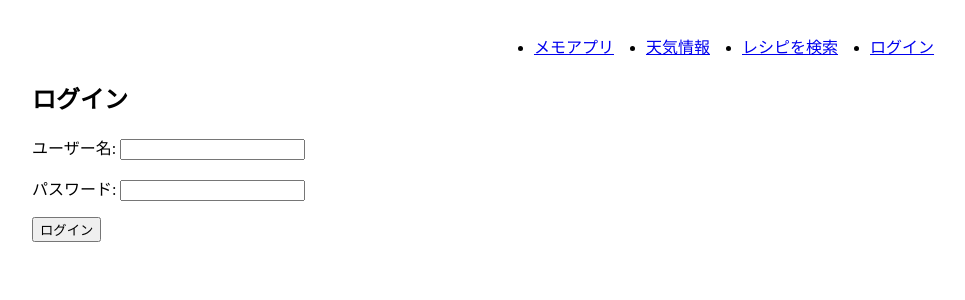
After one commit to tabeyuuichi/flask-project, a Flask app: page /login in a window 1280 px wide. The commit adds this page. Shown: the top 300 px of the page, without its empty margins (278-1243 px from the left). Run offline with Flask 3, Linux system fonts and the light colour scheme; some libraries are stand-ins or nearby versions.

Commit message:
Add basic login feature

```diff
--- a/app.py
+++ b/app.py
@@ -1,14 +1,50 @@
-from flask import Flask
-from flask import render_template,g
+from flask import Flask, render_template, g, session, redirect, url_for, request
+from functools import wraps
+import os
 
 import weather
 import recipe
 import memo
 
+
+def login_required(view):
+    @wraps(view)
+    def wrapped_view(*args, **kwargs):
+        if not session.get('logged_in'):
+            return redirect(url_for('login'))
+        return view(*args, **kwargs)
+
+    return wrapped_view
+
 app = Flask(__name__)
+app.secret_key = os.getenv("FLASK_SECRET_KEY", "changeme")
+
+# ログインページ
+@app.route('/login', methods=['GET', 'POST'])
+def login():
+    if request.method == 'POST':
+        username = request.form.get('username')
+        password = request.form.get('password')
+        if (
+            username == os.getenv("APP_USERNAME")
+            and password == os.getenv("APP_PASSWORD")
+        ):
+            session['logged_in'] = True
+            return redirect(url_for('memo_top'))
+        return render_template('login.html', error='Invalid credentials')
+
+    return render_template('login.html')
+
+
+@app.route('/logout')
+def logout():
+    session.pop('logged_in', None)
+    return redirect(url_for('login'))
+
 
 # メモページのルート
 @app.route('/')
+@login_required
 def memo_top():
     return memo.memo_top()
 
@@ -19,11 +55,13 @@ def close_db(error):
 
 # メモを追加するルート
 @app.route('/add', methods=['POST'])
+@login_required
 def add_memo():
     return memo.add_memo()
 
 # メモを削除するルート
 @app.route('/delete/<int:memo_id>', methods=['POST'])
+@login_required
 def delete_memo(memo_id):
     return memo.delete_memo(memo_id)
 
--- a/templates/base.html
+++ b/templates/base.html
@@ -11,9 +11,14 @@
     <header>
         <nav>
             <ul>
-                <li><a href = "/">メモアプリ</a></li>
-                <li><a href = "weather">天気情報</a></li>
-                <li><a href = "recipe">レシピを検索</a></li>
+                <li><a href="/">メモアプリ</a></li>
+                <li><a href="/weather">天気情報</a></li>
+                <li><a href="/recipe">レシピを検索</a></li>
+                {% if session.get('logged_in') %}
+                <li><a href="/logout">ログアウト</a></li>
+                {% else %}
+                <li><a href="/login">ログイン</a></li>
+                {% endif %}
             </ul>
         </nav>
     </header>
--- /dev/null
+++ b/templates/login.html
@@ -0,0 +1,13 @@
+{% extends "base.html" %}
+
+{% block title %}ログイン{% endblock %}
+
+{% block content %}
+<h1>ログイン</h1>
+<form method="POST">
+    <p>ユーザー名: <input type="text" name="username"></p>
+    <p>パスワード: <input type="password" name="password"></p>
+    <p><input type="submit" value="ログイン"></p>
+    {% if error %}<p style="color:red;">{{ error }}</p>{% endif %}
+</form>
+{% endblock %}
```
